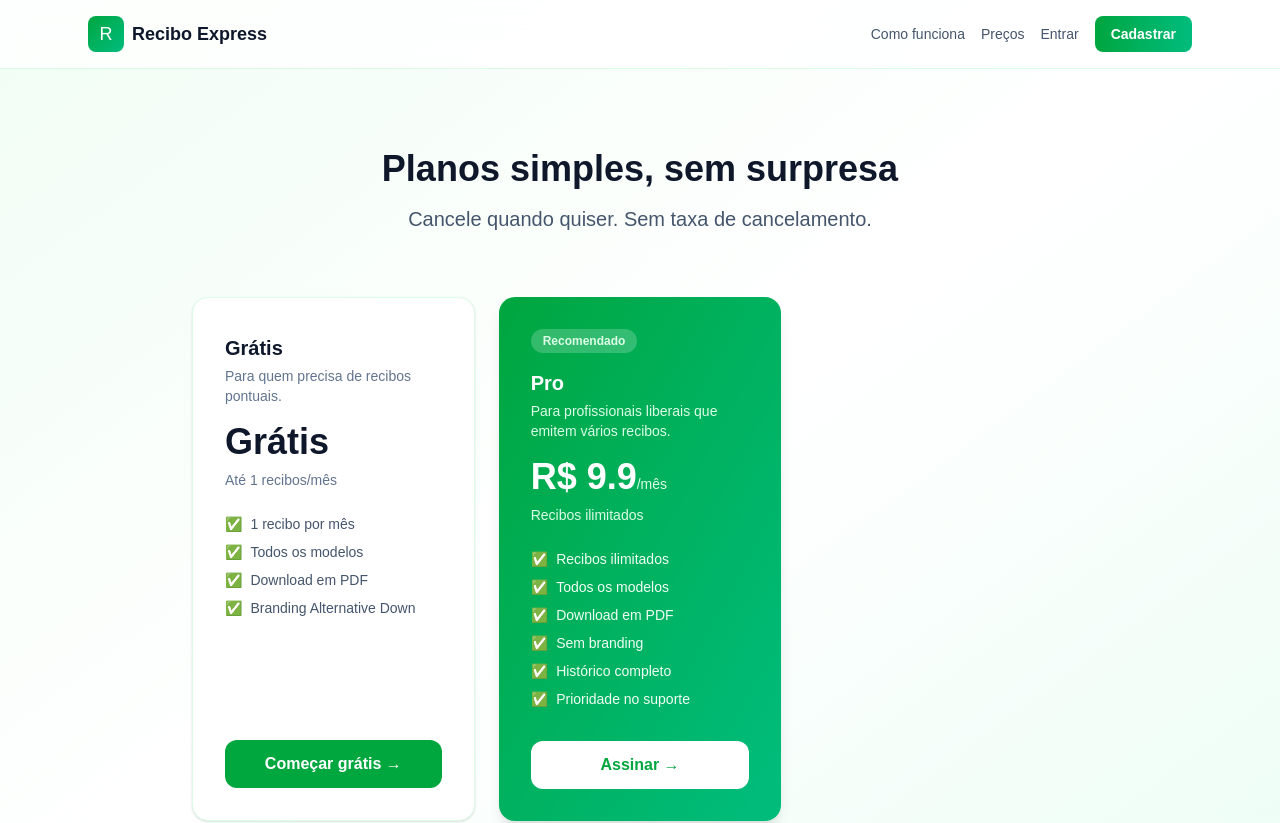
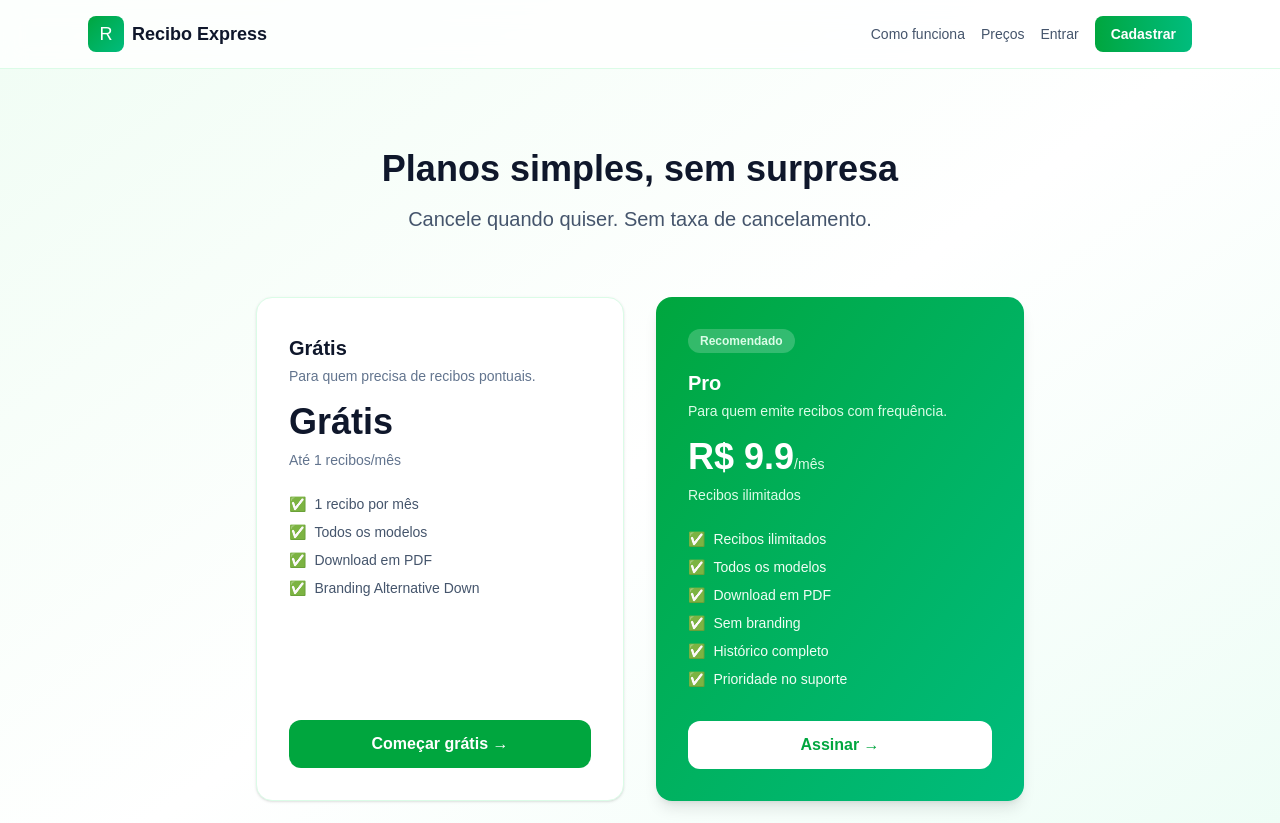
Before and after one commit to alternative-down/recibo-express, a Next.js app: page /pricing in a window 1280 px wide. Shown: the top 823 px of the page. Built offline with nearby package versions, Linux system fonts and the light colour scheme.

Commit message:
fix: correct plan IDs in pricing CTA routing (free→/signup, pro→/checkout?plan=pro)

```diff
--- a/src/app/pricing/page.tsx
+++ b/src/app/pricing/page.tsx
@@ -27,23 +27,21 @@ export default function PricingPage() {
           <p className="text-xl text-slate-600">Cancele quando quiser. Sem taxa de cancelamento.</p>
         </div>
 
-        <div className="grid md:grid-cols-3 gap-6 max-w-4xl mx-auto">
+        <div className="grid md:grid-cols-2 gap-8 max-w-3xl mx-auto">
           {PLANS.map((plan) => {
             const ctaHref =
               plan.id === "free"
                 ? "/signup"
-                : plan.id === "individual"
-                ? "/checkout?plan=individual"
-                : "/checkout?plan=ilimitado";
+                : "/checkout?plan=pro";
 
             return (
               <div
                 key={plan.id}
-                className={`rounded-2xl p-8 flex flex-col ${
+                className={
                   plan.recommended
-                    ? "bg-gradient-to-br from-green-600 to-emerald-500 text-white shadow-lg"
-                    : "bg-white border border-green-100 shadow-sm"
-                }`}
+                    ? "rounded-2xl p-8 flex flex-col bg-gradient-to-br from-green-600 to-emerald-500 text-white shadow-lg"
+                    : "rounded-2xl p-8 flex flex-col bg-white border border-green-100 shadow-sm"
+                }
               >
                 {plan.recommended && (
                   <span className="text-xs font-bold text-green-100 bg-white/20 px-3 py-1 rounded-full w-fit mb-3">
@@ -57,9 +55,7 @@ export default function PricingPage() {
                 <p className={`text-sm mb-4 ${plan.recommended ? "text-green-100" : "text-slate-500"}`}>
                   {plan.id === "free"
                     ? "Para quem precisa de recibos pontuais."
-                    : plan.id === "individual"
-                    ? "Para quem emite recibos com frequência."
-                    : "Para profissionais liberais que emitem vários recibos."}
+                    : "Para quem emite recibos com frequência."}
                 </p>
 
                 <div className="mb-2">
@@ -90,11 +86,11 @@ export default function PricingPage() {
 
                 <Link
                   href={ctaHref}
-                  className={`block text-center py-3 rounded-xl font-semibold transition ${
+                  className={
                     plan.recommended
-                      ? "bg-white text-green-600 hover:opacity-90"
-                      : "bg-green-600 text-white hover:opacity-90"
-                  }`}
+                      ? "block text-center py-3 rounded-xl font-semibold transition bg-white text-green-600 hover:opacity-90"
+                      : "block text-center py-3 rounded-xl font-semibold transition bg-green-600 text-white hover:opacity-90"
+                  }
                 >
                   {plan.price === 0 ? "Começar grátis →" : "Assinar →"}
                 </Link>
```
